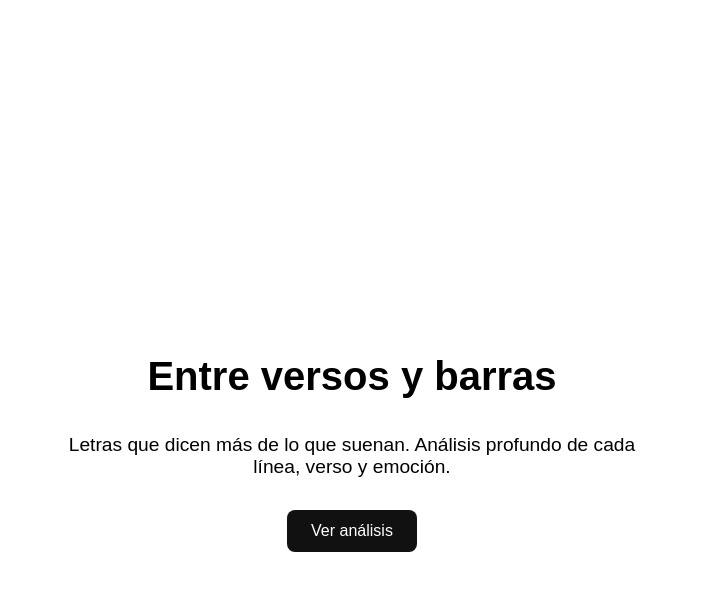
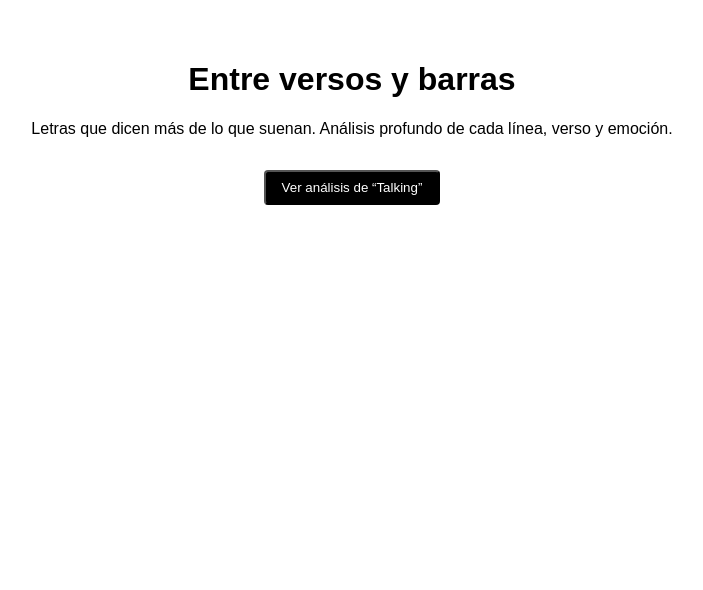
Before and after one commit to vilchi808s/entre-versos-y-barras, a Next.js app: page / in a window 1280 px wide. Shown: the top 590 px of the page, without its empty margins (288-991 px from the left). Built offline with nearby package versions, Linux system fonts and the light colour scheme.

Commit message:
Update index.js

```diff
--- a/pages/index.js
+++ b/pages/index.js
@@ -1,40 +1,23 @@
-import Head from 'next/head';
+import Link from 'next/link';
 
 export default function Home() {
   return (
-    <>
-      <Head>
-        <title>Entre versos y barras</title>
-        <meta name="description" content="Exploramos el significado detrás de cada verso. Análisis completo de letras con doble sentido, emociones y referencias culturales." />
-        <meta name="keywords" content="letras, análisis, barras, rap, trap, doble sentido, poesía, canciones, significado" />
-        <meta name="author" content="vilchi808s" />
-      </Head>
-      <main style={{
-        display: 'flex',
-        flexDirection: 'column',
-        alignItems: 'center',
-        justifyContent: 'center',
-        height: '100vh',
-        fontFamily: 'sans-serif',
-        textAlign: 'center',
-        padding: '2rem'
-      }}>
-        <h1 style={{ fontSize: '2.5rem', marginBottom: '1rem' }}>Entre versos y barras</h1>
-        <p style={{ fontSize: '1.2rem', maxWidth: '600px', marginBottom: '2rem' }}>
-          Letras que dicen más de lo que suenan. Análisis profundo de cada línea, verso y emoción.
-        </p>
+    <main style={{ padding: '2rem', fontFamily: 'sans-serif', textAlign: 'center' }}>
+      <h1>Entre versos y barras</h1>
+      <p>Letras que dicen más de lo que suenan. Análisis profundo de cada línea, verso y emoción.</p>
+
+      <Link href="/Talking">
         <button style={{
-          padding: '0.75rem 1.5rem',
-          fontSize: '1rem',
-          borderRadius: '0.5rem',
-          border: 'none',
-          backgroundColor: '#111',
-          color: 'white',
+          backgroundColor: '#000',
+          color: '#fff',
+          padding: '0.5rem 1rem',
+          borderRadius: '0.25rem',
+          marginTop: '1rem',
           cursor: 'pointer'
         }}>
-          Ver análisis
+          Ver análisis de “Talking”
         </button>
-      </main>
-    </>
+      </Link>
+    </main>
   );
 }
```
